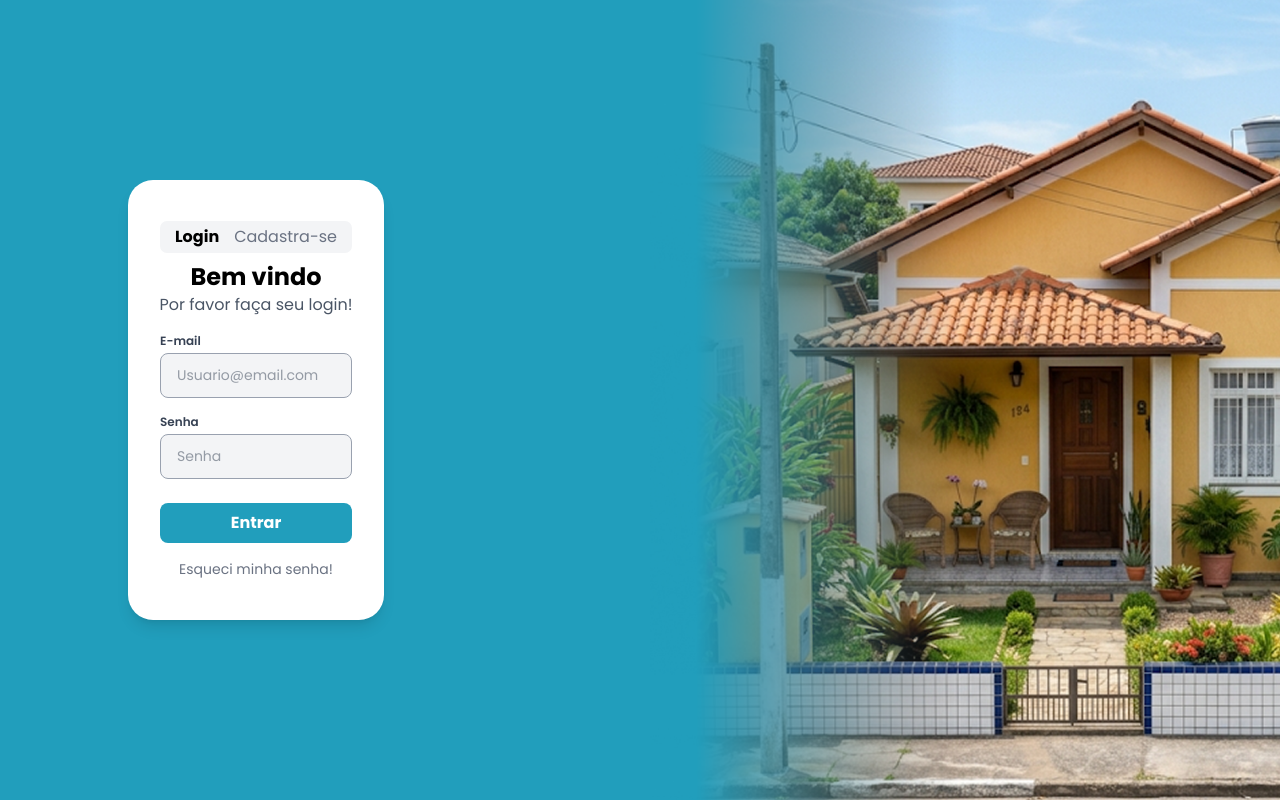
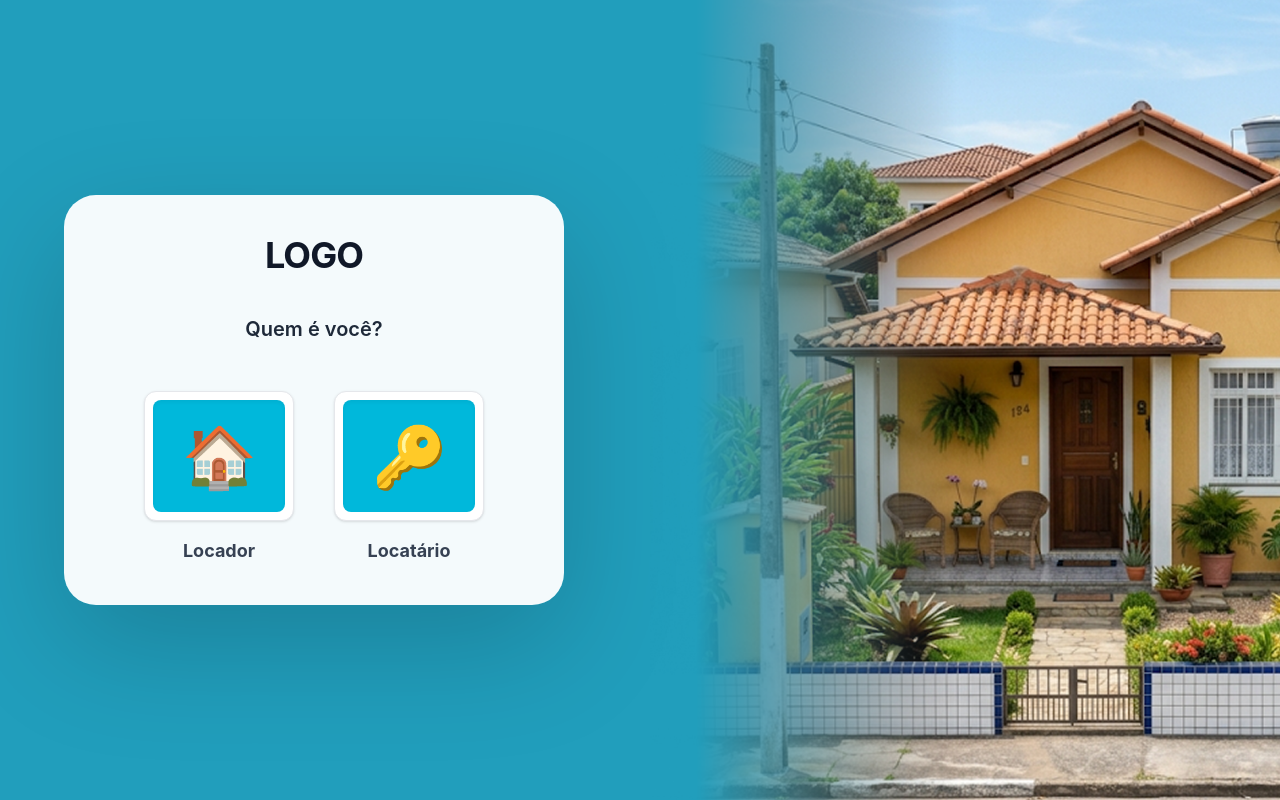
Before and after one commit to JohnOnias/PrintII-SDL, a React (Vite) app in the folder front/: page / in a window 1280 px wide. Before the commit this address led to /login. Built offline with nearby package versions, Linux system fonts and the light colour scheme; no server answers.

Commit message:
feat: define tela de escolha como inicial e atualiza design conforme protótipo

```diff
--- a/front/src/pages/escolha/escolha.jsx
+++ b/front/src/pages/escolha/escolha.jsx
@@ -7,7 +7,6 @@ export default function EscolhaTipo() {
 
   function handleSelect(tipo) {
     localStorage.setItem("tipo_usuario", tipo);
-
     navigate("/login");
   }
 
@@ -20,45 +19,47 @@ export default function EscolhaTipo() {
         backgroundPosition: "center",
       }}
     >
-      {/* POSICIONAMENTO RESPONSIVO */}
       <div className="relative mx-auto flex min-h-screen w-full max-w-[1440px] items-center justify-center lg:justify-start px-4 md:px-8 lg:px-16">
 
-        {/* CARD */}
-        <div className="w-full max-w-[520px] rounded-[32px] bg-white/95 p-8 md:p-10 lg:p-14 shadow-[0_40px_120px_rgba(0,0,0,0.18)]">
+        {/* CARD PRINCIPAL */}
+        <div className="w-full max-w-[500px] rounded-[32px] bg-white/95 p-10 shadow-[0_40px_120px_rgba(0,0,0,0.18)]">
 
-          {/* LOGO */}
-          <h1 className="text-center text-4xl md:text-5xl font-bold mb-10">
+          <h1 className="text-center text-4xl font-bold mb-10 text-gray-900 tracking-tight">
             LOGO
           </h1>
 
-          {/* TEXTO */}
-          <h2 className="text-center text-xl md:text-2xl font-semibold mb-10">
+          <h2 className="text-center text-xl font-semibold mb-12 text-gray-800">
             Quem é você?
           </h2>
 
-          {/* BOTÕES */}
-          <div className="flex flex-col sm:flex-row items-center justify-center gap-6">
+          <div className="flex flex-row items-center justify-center gap-10">
 
-            {/* LOCADOR */}
+            {/* BOTÃO LOCADOR */}
             <button
               onClick={() => handleSelect("locador")}
-              className="w-full sm:w-[180px] h-[180px] flex flex-col items-center justify-center rounded-2xl bg-cyan-500 text-white transition hover:bg-cyan-600 shadow-lg"
+              className="group flex flex-col items-center gap-4 transition-transform hover:scale-105"
             >
-              <span className="text-6xl mb-4">🏠</span>
-
-              <span className="text-lg font-semibold">
+              <div className="w-[150px] h-[130px] rounded-xl border border-gray-200 bg-white p-2 shadow-sm transition group-hover:shadow-md">
+                <div className="flex h-full w-full items-center justify-center rounded-lg bg-cyan-500 text-white shadow-inner">
+                  <span className="text-6xl">🏠</span>
+                </div>
+              </div>
+              <span className="text-lg font-bold text-gray-700">
                 Locador
               </span>
             </button>
 
-            {/* LOCATÁRIO */}
+            {/* BOTÃO LOCATÁRIO */}
             <button
               onClick={() => handleSelect("locatario")}
-              className="w-full sm:w-[180px] h-[180px] flex flex-col items-center justify-center rounded-2xl bg-cyan-500 text-white transition hover:bg-cyan-600 shadow-lg"
+              className="group flex flex-col items-center gap-4 transition-transform hover:scale-105"
             >
-              <span className="text-6xl mb-4">🔑</span>
-
-              <span className="text-lg font-semibold">
+              <div className="w-[150px] h-[130px] rounded-xl border border-gray-200 bg-white p-2 shadow-sm transition group-hover:shadow-md">
+                <div className="flex h-full w-full items-center justify-center rounded-lg bg-cyan-500 text-white shadow-inner">
+                  <span className="text-6xl">🔑</span>
+                </div>
+              </div>
+              <span className="text-lg font-bold text-gray-700">
                 Locatário
               </span>
             </button>
--- a/front/src/routes/routes.jsx
+++ b/front/src/routes/routes.jsx
@@ -14,7 +14,7 @@ import CadastroImovel from "../pages/cadastroImovel/CadastroImovel";
 const router = createBrowserRouter([
     {
         path: "/",
-        element: <Navigate to="/login" replace />
+        element: <EscolhaTipo />
     },
     {
         path: "/login",
```
